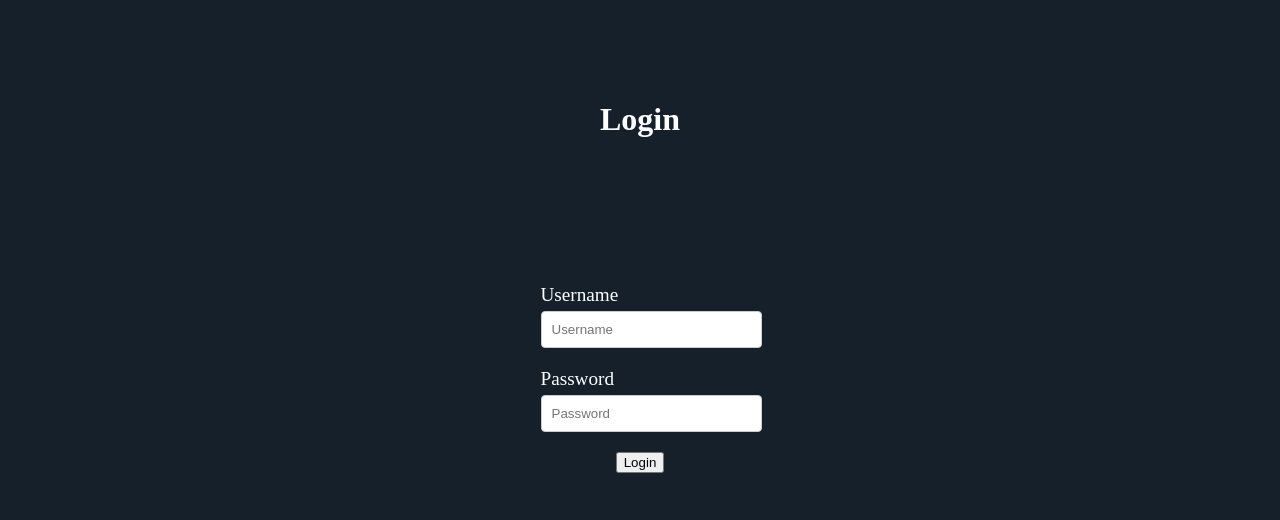
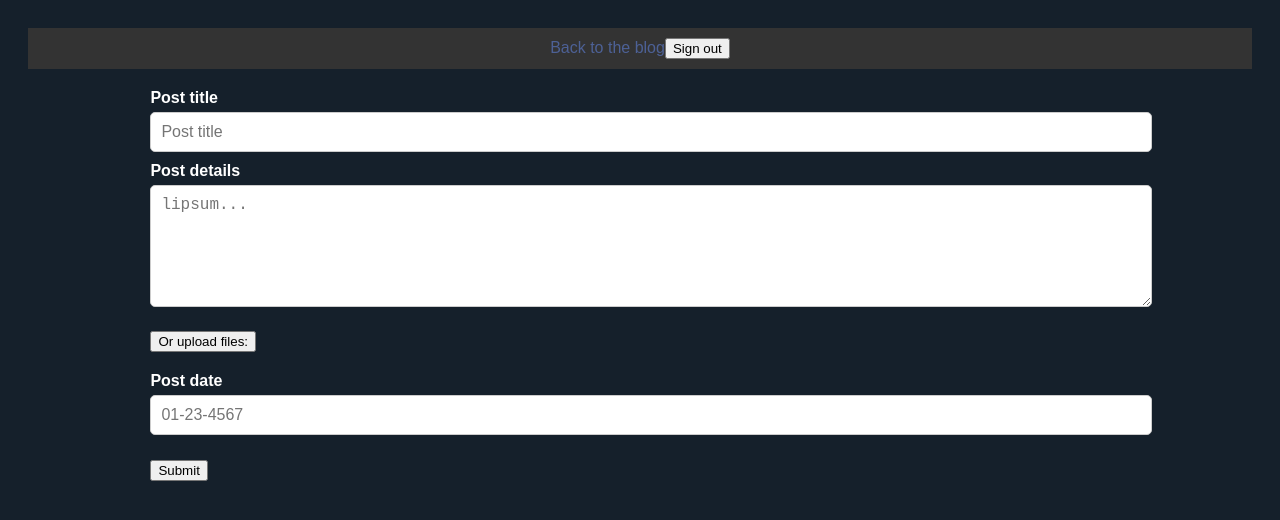
Before and after one commit to LelonDelonMelon/bkdev-blog-frontend, a React (Vite) app: page /login in a window 1280 px wide. Shown: the top 520 px of the page. Built offline with nearby package versions, Linux system fonts and the light colour scheme.

Commit message:
fix login

```diff
--- a/src/App.tsx
+++ b/src/App.tsx
@@ -3,17 +3,20 @@ import Post from "./components/post";
 import fetchPosts from "./util/fetchPosts";
 import { useEffect, useState } from "react";
 import PostData from "./types/Post";
+import { handleSignOut } from "../src/util/auth";
 
 function App() {
   const [posts, setPosts] = useState<PostData[]>([]); // Initialize with an empty array
   const [loading, setLoading] = useState(true);
   const [isUserLoggedIn, setIsUserLoggedIn] = useState(false);
 
+
+
+
   const handleLogout = () => {
+    handleSignOut();
     setIsUserLoggedIn(false);
     localStorage.setItem("isLoggedIn", "false");
-    // call index.tsx's signout function
-
     document.getElementsByClassName("login-link")[0].innerHTML = "Sign In";
   };
   useEffect(() => {
--- a/src/admin/index.tsx
+++ b/src/admin/index.tsx
@@ -1,5 +1,7 @@
 import { FormEvent, useState } from "react";
 import "./admin.css";
+import { handleSignOut } from "../util/auth";
+
 const AdminPanel: React.FC = () => {
   const [isFileUploadOpen, setIsFileUploadOpen] = useState(false);
   const [currentFile, setCurrentFile] = useState<File>();
@@ -61,32 +63,7 @@ const AdminPanel: React.FC = () => {
     }
   };
 
-  const handleSignOut = async (e: React.MouseEvent<HTMLButtonElement>) => {
-    e.preventDefault();
 
-    const token = localStorage.getItem("jwtToken");
-    console.log("Token from localStorage:", token);
-    if (localStorage.getItem("isLoggedIn") === "true") {
-      try {
-        const response = await fetch("http://localhost:3000/auth/signout", {
-          method: "POST",
-          headers: {
-            "Content-Type": "application/json",
-            Authorization: `Bearer $(token)}`,
-          },
-          body: JSON.stringify({ token }),
-        });
-        if (response.ok) {
-          console.log("user signed out");
-          localStorage.setItem("isLoggedIn", "false");
-          window.location.href = "/login";
-        }
-        console.log(response);
-      } catch (err) {
-        console.log(err);
-      }
-    }
-  };
   return (
     <div className="navbar-container">
       <div className="navbar">
--- a/src/components/Login.tsx
+++ b/src/components/Login.tsx
@@ -43,6 +43,7 @@ export default function Login() {
         localStorage.setItem("jwtToken", token);
         localStorage.setItem("isLoggedIn", "true");
         setIsUserLoggedIn(true);
+        window.location.href = "/";
       } else {
         setIsUserLoggedIn(false);
       }
@@ -53,7 +54,7 @@ export default function Login() {
 
   return (
     <>
-      {!isUserLoggedIn && (
+      {isUserLoggedIn && (
         <>
           <h1 className="welcome-back-text">Login</h1>
           <form method="POST">
@@ -89,7 +90,7 @@ export default function Login() {
           </form>
         </>
       )}
-      {isUserLoggedIn && <AdminPanel />}
+      {!isUserLoggedIn && <AdminPanel />}
     </>
   );
 }
--- /dev/null
+++ b/src/util/auth.tsx
@@ -0,0 +1,28 @@
+const handleSignOut = async () => {
+    localStorage.removeItem("jwtToken");
+
+    const token = localStorage.getItem("jwtToken");
+    console.log("Token from localStorage:", token);
+    if (localStorage.getItem("isLoggedIn") === "true") {
+      try {
+        const response = await fetch("http://localhost:3000/auth/signout", {
+          method: "POST",
+          headers: {
+            "Content-Type": "application/json",
+            Authorization: `Bearer $(token)}`,
+          },
+          body: JSON.stringify({ token }),
+        });
+        if (response.ok) {
+          console.log("user signed out");
+          localStorage.setItem("isLoggedIn", "false");
+          window.location.href = "/login";
+        }
+        console.log(response);
+      } catch (err) {
+        console.log(err);
+      }
+    }
+  };
+
+  export { handleSignOut };
```
